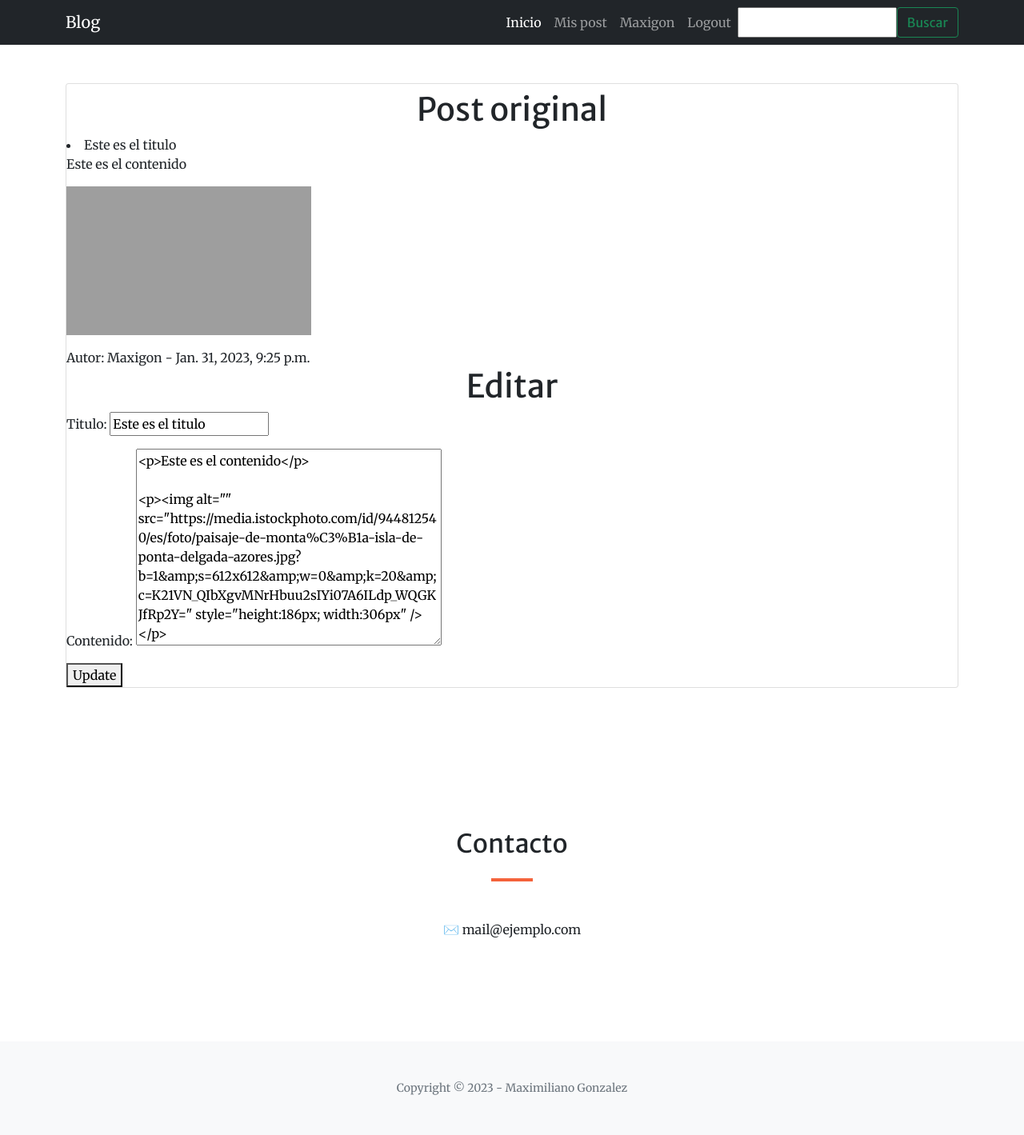
After one commit to MaximGonzalez/ProyectoFinal-Gonzalez_M, a Django app: page /post/19/ in a window 1280 px wide. The commit adds this page. Shown: the whole page at 80% size. Run offline with Django 4.2, Linux system fonts and the light colour scheme; a user stored in the database is signed in; data comes from the database, SQL or seed files in the repository; both versions use the stored data as it was after the commit; some libraries are stand-ins or nearby versions; grey boxes are pictures that could not be loaded.

Commit message:
Se agrega mvts para posteos, crear, detalle, borrar, correccion de templates, forms, y model user

```diff
--- a/Proyecto_GONZALEZ/settings.py
+++ b/Proyecto_GONZALEZ/settings.py
@@ -124,6 +124,7 @@ STATIC_URL = 'static/'
 STATIC_ROOT = BASE_DIR / 'static/'
 MEDIA_URL = '/media/'
 MEDIA_ROOT = BASE_DIR / 'media/'
+LOGIN_URL = '/signin/'
 
 # Default primary key field type
 # https://docs.djangoproject.com/en/4.1/ref/settings/#default-auto-field
--- a/blog_app/admin.py
+++ b/blog_app/admin.py
@@ -1,6 +1,8 @@
 from django.contrib import admin
-from .models import Post
+from .models import Post, Comentario, Usuario
 
 # Register your models here.
 
 admin.site.register(Post)
+admin.site.register(Comentario)
+admin.site.register(Usuario)
--- a/blog_app/forms.py
+++ b/blog_app/forms.py
@@ -1,23 +1,12 @@
-from django import forms
-from datetime import date
-from blog_app.models import Usuario, Post
-from ckeditor.widgets import CKEditorWidget
+from django.forms import ModelForm
+from blog_app.models import Post
 
 
-class Crear_usuario(forms.Form):
-    usuario = forms.CharField(max_length=64)
-    contrasenia = forms.CharField(max_length=64)
-    mail = forms.EmailField()
-    nombre = forms.CharField(max_length=64)
-    apellido = forms.CharField(max_length=64)
-    fecha_nacimiento = forms.DateField(widget=forms.SelectDateWidget(years=range(date.today().year-100, date.today().year)))
-
-class Crear_posteo(forms.Form):
-    titulo = forms.CharField(widget=forms.TextInput(attrs={'placeholder': 'Ingrese el título'}), max_length=64)
-    contenido = forms.CharField(widget=CKEditorWidget(attrs={'placeholder': 'Ingrese el contenido'}), max_length=256)
-    usuario = forms.ModelChoiceField(queryset=Usuario.objects.all())
 
 
-class Crear_comentario(forms.Form):
-    texto = forms.CharField(widget=forms.Textarea(attrs={'placeholder': 'Ingrese el comentario'}), max_length=256)
-    post = forms.ModelChoiceField(queryset=Post.objects.all())
+class Crear_post_form(ModelForm):
+    class Meta:
+        model = Post
+        fields = ['titulo',
+        'contenido'
+        ]
--- a/blog_app/templates/blog_app/base.html
+++ b/blog_app/templates/blog_app/base.html
@@ -20,7 +20,7 @@
     {% block head %}
     <body id="page-top">
         <!-- Navigation-->
-        <nav class="navbar navbar-expand-lg fixed-top bg-body-tertiary bg-dark navbar-dark">
+        <nav class="navbar navbar-expand sticky-xxl-top bg-dark navbar-dark">
             <div class="container">
               <a class="navbar-brand">Blog</a>
               <button class="navbar-toggler" type="button" data-bs-toggle="collapse" data-bs-target="#navbarSupportedContent" aria-controls="navbarSupportedContent" aria-expanded="false" aria-label="Toggle navigation">
@@ -31,13 +31,32 @@
                     <li class="nav-item">
                       <a class="nav-link active" aria-current="page" href="{% url 'inicio' %}">Inicio</a>
                     </li>
+                    {% if user.is_authenticated %}
                     <li class="nav-item">
-                      <a class="nav-link" href="{% url 'usuarios' %}">Usuarios</a>
+                      <a class="nav-link" href="{% url 'post' %}">Mis post</a>
                     </li>
+                    {% endif %}
+                    {% if user.is_authenticated %}
                     <li class="nav-item">
-                      <a class="nav-link" href="{% url 'posteos' %}">Posteos</a>
+                      <a class="nav-link" href="{% url 'usuarios' %}">{{user}}</a>
                     </li>
-                  </ul>
+                    {% endif %}
+                    {% if user.is_anonymous %}
+                    <li class="nav-item">
+                      <a class="nav-link" href="{% url 'signup_user' %}">Registrarse</a>
+                    </li>
+                    {% endif %}
+                    {% if user.is_anonymous %}
+                    <li class="nav-item">
+                      <a class="nav-link" href="{% url 'signin_user' %}">Ingresar</a>
+                    </li>
+                    {% endif %}
+                    {% if user.is_authenticated %}
+                    <li class="nav-item">
+                      <a class="nav-link" href="{% url 'signout_user' %}">Logout</a>
+                    </li>
+                    {% endif %}
+                </ul>
                   <form class="d-flex" role="search" action="{% url 'buscar_posteos' %}" method="POST">
                     {% csrf_token %}
                     <input type="text" name="busqueda">
@@ -59,7 +78,7 @@
             <div class="container px-4 px-lg-5">
                 <div class="row gx-4 gx-lg-5 justify-content-center">
                     <div class="col-lg-8 col-xl-6 text-center">
-                        <h2 class="mt-0">Estamos en contacto!</h2>
+                        <h2 class="mt-0">Contacto</h2>
                         <hr class="divider" />
                         <p class="text-muted mb-5"></p>
                     </div>
@@ -73,7 +92,7 @@
         </section>
         <!-- Footer-->
         <footer class="bg-light py-5">
-            <div class="container px-4 px-lg-5"><div class="small text-center text-muted">Copyright &copy; 2022 - Maximiliano Gonzalez</div></div>
+            <div class="container px-4 px-lg-5"><div class="small text-center text-muted">Copyright &copy; 2023 - Maximiliano Gonzalez</div></div>
         </footer>
         <!-- Bootstrap core JS-->
         <script src="https://cdn.jsdelivr.net/npm/bootstrap@5.1.3/dist/js/bootstrap.bundle.min.js"></script>
--- /dev/null
+++ b/blog_app/templates/blog_app/post_detalle.html
@@ -0,0 +1,30 @@
+{% extends "blog_app/base.html" %}
+
+
+
+{% block contenido %}
+<main class="container py-5">
+    <section class="card cad-body">
+        <div>
+            <h1 class="text-center"> {{error}} </h1>
+        <h1 class="text-center">Post original</h1>
+        <li>
+            {{detalle.titulo}}
+            {{detalle.contenido|safe}}
+            Autor: {{detalle.usuario}} - {{detalle.fecha_publicacion}}
+        </li>
+        </div>
+        <div>
+            <h1 class="text-center">Editar</h1>
+        <form method="POST">
+            {% csrf_token %}
+            {{form_upd.as_p}}
+            {{form_upd.media}}
+            <button>
+                Update
+            </button>
+        </form>
+        </div>
+    </section>
+</main>
+{% endblock contenido %}
--- a/blog_app/templates/blog_app/usuarios.html
+++ b/blog_app/templates/blog_app/usuarios.html
@@ -11,7 +11,6 @@
                 <hr class="divider" />
             </div>
             <div class="col-lg-8 align-self-baseline">
-                <p class="text-white-75 mb-5"><a href="{% url 'crear_usuarios' %}" class="text-white font-weight-bold" style="text-decoration: none; font-size:40px">Crear nuevo usuario</a></p>
                 <p class="text-white-75 mb-5"><a href="#usuarios" class="text-white font-weight-bold" style="text-decoration: none; font-size:40px">Ver lista de usuarios</a></p>
             </div>
         </div>
--- a/blog_app/urls.py
+++ b/blog_app/urls.py
@@ -2,16 +2,16 @@ from django.contrib import admin, staticfiles
 from django.conf.urls.static import static
 from django.conf import settings
 from django.urls import path, include
-from .views import *
+from blog_app import views
 
 urlpatterns = [
-    path("", inicio, name="inicio"),
-    path("usuarios/", usuarios, name="usuarios"),
-    path("posteos/", posteos, name="posteos"),
-    path("comentarios/", comentarios, name="comentarios"),
-    path("crearposteos/", crear_posteo, name="crear_posteo"),
-    path("crearusuarios/", crear_usuarios, name="crear_usuarios"),
-    path("buscarposteos/", buscar_posteos, name="buscar_posteos"),
-    path("crearocomentario/", crear_comentario, name="crear_comentario"),
+    path("", views.inicio, name="inicio"),
+    path("usuarios/", views.usuarios, name="usuarios"),
+    path("post/", views.post, name="post"),
+    path("crearpost/", views.crear_post, name="crear_post"),
+    path("post/<int:post_id>/", views.post_detalle, name="post_detalle"),
+    path("post/<int:post_id>/borrar", views.borrar_post, name="borrar_post"),
+    path("buscarposteos/", views.buscar_posteo, name="buscar_posteos"),
+    #path("crearocomentario/", views.crear_comentario, name="crear_comentario"),
 
 ]+ static(settings.STATIC_URL, document_root=settings.STATIC_ROOT)
--- a/blog_app/views.py
+++ b/blog_app/views.py
@@ -1,12 +1,13 @@
-from django.shortcuts import render, redirect
+from django.shortcuts import render, redirect, get_object_or_404
 from django.urls import reverse
-from django.contrib.auth.forms import UserCreationForm, AuthenticationForm
 from django.contrib.auth.models import User
+from django.contrib.auth.decorators import login_required
 from django.db.models import Q
-from blog_app.models import *
-from blog_app.forms import *
+from blog_app.models import Post
+from blog_app.forms import Crear_post_form
 
 # Create your views here.
+
 
 
 def inicio(request):
@@ -18,7 +19,7 @@ def inicio(request):
     )
 
 
-
+@login_required
 def usuarios(request):
     contexto = {'users': User.objects.all()}
     return render(
@@ -28,89 +29,63 @@ def usuarios(request):
     )
 
 
-
-def posteos(request):
-    contexto = {'posteos' :Post.objects.order_by('-fecha_publicacion')}
+@login_required
+def post(request):
+    post = Post.objects.filter(usuario=request.user)
+    contexto = {'post':post}
     return render(
-        request=request,
-        template_name='blog_app/posteos.html',
+        request,
+        'blog_app/post.html',
         context=contexto,
     )
 
 
 
-def comentarios(request):
-    contexto = {'comentarios' : Comentario.objects.all()}
-    return render(
-        request=request,
-        template_name='blog_app/comentarios.html',
-        context=contexto,
-    )
+@login_required
+def crear_post(request):
+    if request.method == 'GET':
+        return render(
+            request, 'blog_app/crear_post.html', {
+                'form': Crear_post_form,
+            })
+    else:
+        try:
+            form = Crear_post_form(request.POST)
+            nuevo_post = form.save(commit=False)
+            nuevo_post.usuario = request.user
+            nuevo_post.save()
+            return redirect('/')
+        except ValueError:
+            return render(
+            request, 'blog_app/crear_post.html', {
+                'form': Crear_post_form,
+                'error':'Datos invalidos, ingrese nuevamente los datos del post'
+            })
 
 
 
-def crear_posteo(request):
+@login_required
+def post_detalle(request, post_id):
     if request.method == 'GET':
-        contexto = {'form' : Crear_posteo}
-        return render(
-        request,
-        template_name='blog_app/crear_post.html',
-        context=contexto
-        )
+        detalle = get_object_or_404(Post, pk=post_id, usuario=request.user)
+        form_upd = Crear_post_form(instance=detalle)
+        return render(request, 'blog_app/post_detalle.html', {'detalle':detalle, 'form_upd' : form_upd})
     else:
-        print(request.POST)
-        Post.objects.create(titulo = request.POST["titulo"], contenido = request.POST["contenido"])
-        contexto = {'form' : Crear_posteo}
-        return render(
-        request,
-        template_name='blog_app/crear_post.html',
-        context=contexto
-        )
+        try:
+            detalle = get_object_or_404(Post, pk=post_id, usuario=request.user)
+            form = Crear_post_form(request.POST, instance=detalle)
+            form.save()
+            return redirect('post')
+        except ValueError:
+            return render(request, 'blog_app/post_detalle.html',
+            {'detalle':detalle,
+            'form_upd' : form_upd,
+            'error' : 'Error al actualizar el post'
+            })
 
 
 
-def crear_usuarios(request):
-    if request.method == 'GET':
-        contexto = {'formulario_usuario' : Crear_usuario}
-        return render(
-        request,
-        template_name='blog_app/crear_usuario.html',
-        context=contexto
-        )
-    else:
-        print(request.POST)
-        form = Crear_usuario(request.POST)
-        if form.is_valid():
-            data = form.cleaned_data
-            usuario = Usuario(usuario = data["usuario"], contrasenia = data["contrasenia"], mail = data["mail"], nombre = data["nombre"], apellido = data["apellido"], fecha_nacimiento = data['fecha_nacimiento'])
-            usuario.save()
-            url_exitosa = reverse('usuarios')
-        return redirect(url_exitosa)
-
-
-
-def crear_posteos(request):
-    if request.method == 'GET':
-        contexto = {'formulario_post' : Crear_posteo}
-        return render(
-        request,
-        template_name='blog_app/crear_post.html',
-        context=contexto
-        )
-    else:
-        print(request.POST)
-        formulario = Crear_posteo(request.POST)
-
-        if formulario.is_valid():
-            data = formulario.cleaned_data
-            posteo = Post(titulo = data["titulo"], contenido = data["contenido"], usuario = data["usuario"])
-            posteo.save()
-            url_exitosa = reverse('inicio')
-        return redirect(url_exitosa)
-
-
-
-def buscar_posteos(request):
+def buscar_posteo(request):
     if request.method == 'POST':
         print(request.POST)
         data = request.POST
@@ -132,6 +107,15 @@ def buscar_posteos(request):
 
 
 
+def borrar_post(request, post_id):
+    borrar = get_object_or_404(Post, pk=post_id, usuario=request.user)
+    if request.method == 'POST':
+        borrar.delete()
+        return redirect('post')
+
+
+
+""" @login_required
 def crear_comentario(request):
     if request.method == 'GET':
         contexto = {'formulario_comentario' : Crear_comentario}
@@ -149,4 +133,14 @@ def crear_comentario(request):
             comentario = Comentario(texto = data["texto"])
             comentario.save()
             url_exitosa = reverse('inicio')
-        return redirect(url_exitosa)
+        return redirect(url_exitosa) """
+
+
+
+""" def comentarios(request):
+    contexto = {'comentarios' : Comentario.objects.all()}
+    return render(
+        request=request,
+        template_name='blog_app/comentarios.html',
+        context=contexto,
+    ) """
--- a/login_app/views.py
+++ b/login_app/views.py
@@ -3,6 +3,7 @@ from django.contrib.auth.forms import UserCreationForm, AuthenticationForm
 from django.contrib.auth.models import User
 from django.contrib.auth import login, logout, authenticate
 from django.db import IntegrityError
+from django.contrib.auth.decorators import login_required
 
 # Create your views here.
 
@@ -30,7 +31,7 @@ def signup_user(request):
                 'error': 'La contrasenia no coincide.',
             })
 
-
+@login_required
 def signout_user(request):
     logout(request)
     return redirect('/')
```
Also changed, not shown: blog_app/models.py (+6 -6 lines), blog_app/templates/blog_app/crear_post.html (+7 -15 lines), blog_app/templates/blog_app/inicio.html (+12 -15 lines), blog_app/templates/blog_app/post.html (added, +37 -0 lines), blog_app/templates/blog_app/posteos.html (deleted, +0 -29 lines), login_app/templates/login_app/signin.html (+29 -9 lines), login_app/templates/login_app/signup.html (+31 -9 lines), blog_app/migrations/0007_alter_post_contenido_alter_post_fecha_publicacion_and_more.py (added), blog_app/migrations/0008_alter_post_usuario.py (added), blog_app/migrations/0009_alter_post_contenido.py (added), db.sqlite3.
